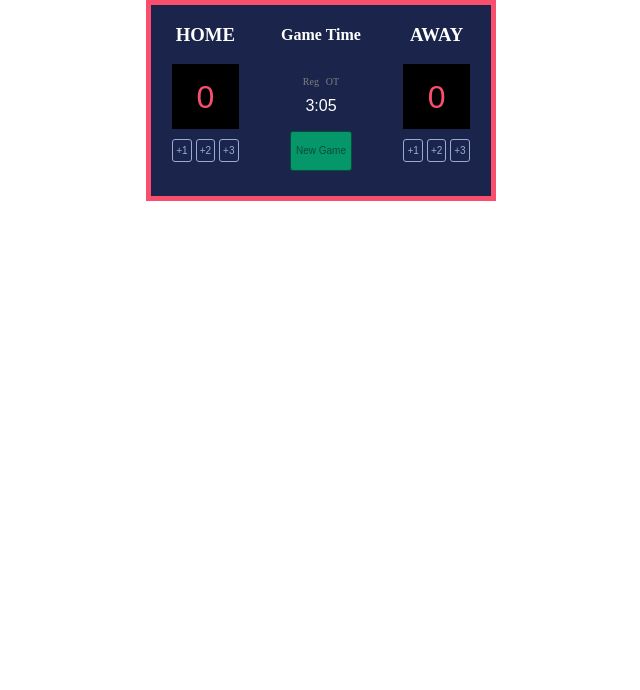
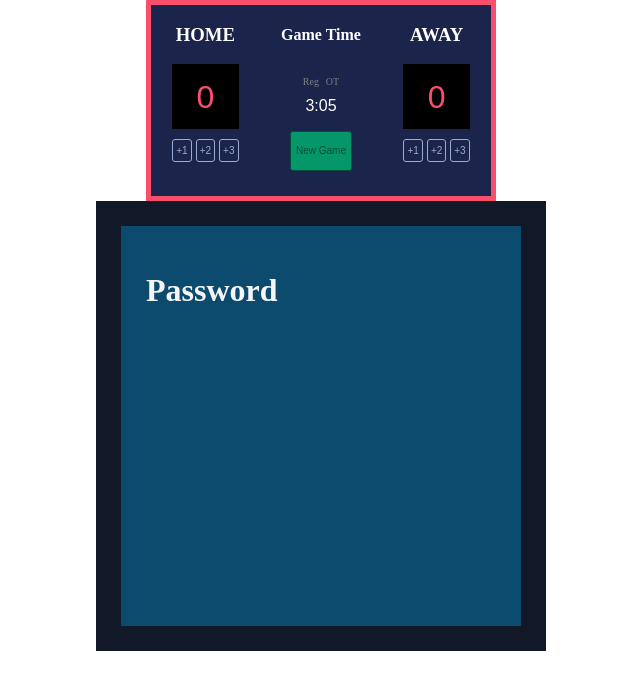
Before and after one commit to Kandelonius/Scrimba-Scoreboard, a website built with Vite: page index.html in a window 1280 px wide. Shown: the whole page, without its empty margins (319-959 px from the left). Built offline with nearby package versions, Linux system fonts and the light colour scheme; a web font is replaced by a local one.

Commit message:
Added password Generator
Added the basic html and super basic styling for the password generator.

```diff
--- a/index.css
+++ b/index.css
@@ -91,3 +91,18 @@ body {
     background: #9AABD8;
     color: #1B244A;
 }
+
+#password-generator {
+    padding: 25px;
+    color: whitesmoke;
+    background: #111827;
+    width: 400px;
+    height: 400px;
+    margin: auto;
+}
+
+#password-inner {
+    padding: 25px;
+    background: #0C4A6E;
+    height: 350px;
+}
--- a/index.html
+++ b/index.html
@@ -36,7 +36,11 @@
                     <button class="scoreboard-button" onclick=awayPlusThree()>+3</button>
                 </div>
             </div>
-
+        </div>
+        <div id="password-generator">
+            <div id="password-inner">
+                <h1>Password</h1>
+            </div>
         </div>
         <script src="index.js"></script>
     </body>
```
